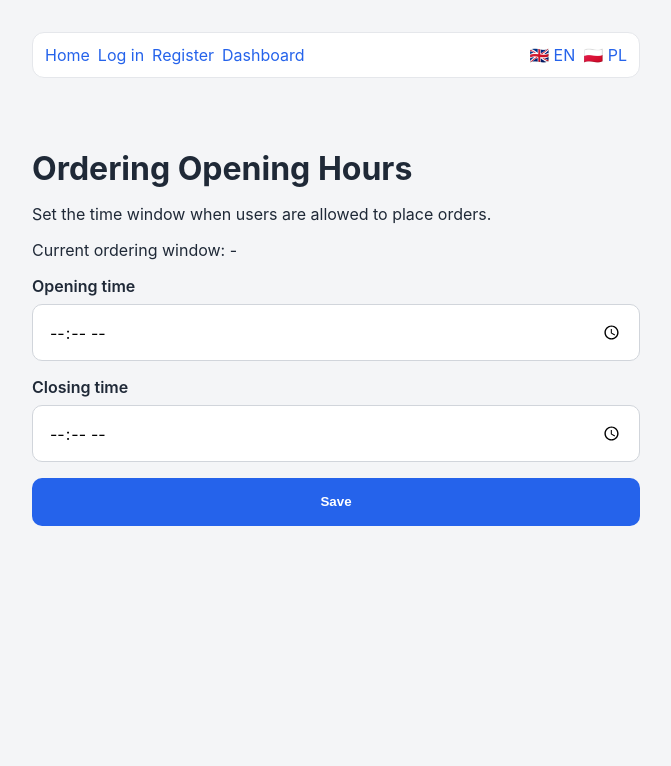
After one commit to komputerdimateusz-max/repo_new, a FastAPI app: template frontend/templates/admin_opening_hours.html in a window 1280 px wide. The commit adds this page. Shown: the top 766 px of the page, without its empty margins (304-975 px from the left). Run offline with FastAPI, Linux system fonts and the light colour scheme; the template is opened without the code that fills it, so the values that code supplies are empty.

Commit message:
feat(settings): add ordering opening hours and enforce order window

```diff
--- a/app/core/config.py
+++ b/app/core/config.py
@@ -22,6 +22,8 @@ class Settings(BaseModel):
     admin_password: str = getenv("ADMIN_PASSWORD", "Admin123!")
     admin_role: str = getenv("ADMIN_ROLE", "admin")
     app_default_cutoff_time: time = time.fromisoformat(getenv("APP_DEFAULT_CUTOFF_TIME", "10:00"))
+    app_order_open_time: time = time.fromisoformat(getenv("APP_ORDER_OPEN_TIME", "06:00"))
+    app_order_close_time: time = time.fromisoformat(getenv("APP_ORDER_CLOSE_TIME", "23:00"))
 
 
 settings: Settings = Settings()
--- a/app/main.py
+++ b/app/main.py
@@ -34,6 +34,12 @@ from app.services.menu_service import (
     toggle_menu_item_active,
 )
 from app.services.order_service import CutoffPassedError, resolve_target_order_date
+from app.services.settings_service import (
+    get_order_window_times,
+    is_within_order_window,
+    parse_hhmm_time,
+    save_order_window_times,
+)
 from app.services.user_service import (
     count_admin_users,
     create_user,
@@ -60,6 +66,34 @@ def _current_local_datetime() -> datetime:
     """Return current local datetime."""
     return datetime.now()
 
+
+
+
+def _current_local_time() -> time:
+    """Return current local time."""
+    return _current_local_datetime().time().replace(second=0, microsecond=0)
+
+
+def _get_order_window_times(db: Session) -> tuple[time, time]:
+    """Return configured order opening window with config fallback."""
+    return get_order_window_times(
+        db,
+        default_open_time=settings.app_order_open_time,
+        default_close_time=settings.app_order_close_time,
+    )
+
+
+def _is_ordering_open_now(db: Session, now_time: time | None = None) -> tuple[bool, time, time]:
+    """Check if ordering is open at the current local time."""
+    open_time, close_time = _get_order_window_times(db)
+    current_time: time = now_time or _current_local_time()
+    return is_within_order_window(current_time, open_time, close_time), open_time, close_time
+
+
+def _next_order_window_open_message(request: Request, open_time: time) -> str:
+    """Build user-friendly next opening message."""
+    open_time_display: str = open_time.strftime("%H:%M")
+    return t("order.opening_hours.next_open", get_language(request)).format(time=open_time_display)
 
 def _forbidden_catering_access(request: Request) -> RedirectResponse:
     """Redirect non-catering users back to dashboard with localized error."""
@@ -530,6 +564,11 @@ def _render_order_page(
         if user is None:
             return RedirectResponse(url="/login", status_code=status.HTTP_303_SEE_OTHER)
 
+        ordering_open, open_time, close_time = _is_ordering_open_now(db)
+        next_opening_message: str | None = None
+        if not ordering_open:
+            next_opening_message = _next_order_window_open_message(request, open_time)
+
         today: date = date.today()
         menu_items: list[CatalogItem] = _list_today_catalog_items(db=db, target_date=today)
         locations: list[Location] = (
@@ -549,6 +588,11 @@ def _render_order_page(
                 selected_location_id=selected_location_id,
                 quantities=quantities or {},
                 current_user=user,
+                ordering_open=ordering_open,
+                ordering_open_time=open_time.strftime("%H:%M"),
+                ordering_close_time=close_time.strftime("%H:%M"),
+                ordering_closed_message=t("order.opening_hours.closed", get_language(request)),
+                next_opening_message=next_opening_message,
             ),
         )
     finally:
@@ -622,6 +666,77 @@ async def settings_update_user_role(request: Request, user_id: int) -> Response:
 
     message = t("settings.success.role_updated", get_language(request)).replace(" ", "+")
     return RedirectResponse(url=f"/settings?message={message}", status_code=status.HTTP_303_SEE_OTHER)
+
+
+@app.get("/admin/opening-hours", include_in_schema=False, response_class=HTMLResponse)
+def admin_opening_hours_page(
+    request: Request,
+    message: str | None = None,
+    error: str | None = None,
+) -> Response:
+    """Render ordering opening hours settings for admin users."""
+    db: Session = db_session.SessionLocal()
+    try:
+        user_or_response = _require_admin_user(request, db)
+        if isinstance(user_or_response, RedirectResponse):
+            return user_or_response
+
+        open_time, close_time = _get_order_window_times(db)
+        return templates.TemplateResponse(
+            "admin_opening_hours.html",
+            _template_context(
+                request,
+                current_user=user_or_response,
+                message=message,
+                error=error,
+                open_time=open_time.strftime("%H:%M"),
+                close_time=close_time.strftime("%H:%M"),
+            ),
+        )
+    finally:
+        db.close()
+
+
+@app.post("/admin/opening-hours", include_in_schema=False)
+async def admin_opening_hours_save(request: Request) -> Response:
+    """Persist ordering opening hours settings."""
+    lang: str = get_language(request)
+    form_data = parse_qs((await request.body()).decode("utf-8"))
+    open_time_raw: str = form_data.get("open_time", [""])[0].strip()
+    close_time_raw: str = form_data.get("close_time", [""])[0].strip()
+
+    db: Session = db_session.SessionLocal()
+    try:
+        user_or_response = _require_admin_user(request, db)
+        if isinstance(user_or_response, RedirectResponse):
+            return user_or_response
+
+        try:
+            open_time = parse_hhmm_time(open_time_raw)
+            close_time = parse_hhmm_time(close_time_raw)
+        except ValueError:
+            error = t("opening_hours.error.invalid_time", lang).replace(" ", "+")
+            return RedirectResponse(
+                url=f"/admin/opening-hours?error={error}",
+                status_code=status.HTTP_303_SEE_OTHER,
+            )
+
+        if open_time >= close_time:
+            error = t("opening_hours.error.invalid_window", lang).replace(" ", "+")
+            return RedirectResponse(
+                url=f"/admin/opening-hours?error={error}",
+                status_code=status.HTTP_303_SEE_OTHER,
+            )
+
+        save_order_window_times(db, open_time=open_time, close_time=close_time)
+    finally:
+        db.close()
+
+    message = t("opening_hours.success.saved", lang).replace(" ", "+")
+    return RedirectResponse(
+        url=f"/admin/opening-hours?message={message}",
+        status_code=status.HTTP_303_SEE_OTHER,
+    )
 
 
 @app.get("/admin/locations", include_in_schema=False, response_class=HTMLResponse)
@@ -753,6 +868,28 @@ async def submit_order(request: Request) -> Response:
 
         form_data = parse_qs((await request.body()).decode("utf-8"))
         now: datetime = _current_local_datetime()
+        ordering_open, open_time, close_time = _is_ordering_open_now(db, now.time().replace(second=0, microsecond=0))
+        if not ordering_open:
+            return templates.TemplateResponse(
+                "order.html",
+                _template_context(
+                    request,
+                    error=t("order.opening_hours.closed", lang),
+                    cutoff_prompt=False,
+                    selected_location_id=None,
+                    quantities={},
+                    current_user=user,
+                    menu_items=[],
+                    locations=[],
+                    ordering_open=False,
+                    ordering_open_time=open_time.strftime("%H:%M"),
+                    ordering_close_time=close_time.strftime("%H:%M"),
+                    ordering_closed_message=t("order.opening_hours.closed", lang),
+                    next_opening_message=_next_order_window_open_message(request, open_time),
+                ),
+                status_code=status.HTTP_403_FORBIDDEN,
+            )
+
         location_id_raw: str = form_data.get("location_id", [""])[0].strip()
         quantities: dict[int, int] = _parse_quantities(form_data)
         if not location_id_raw:
--- a/app/models/__init__.py
+++ b/app/models/__init__.py
@@ -1,8 +1,9 @@
 """Application models package."""
 
+from app.models.app_setting import AppSetting
 from app.models.location import Location
 from app.models.menu import CatalogItem, DailyMenuItem, MenuItem
 from app.models.order import Order, OrderItem
 from app.models.user import User
 
-__all__ = ["User", "MenuItem", "CatalogItem", "DailyMenuItem", "Location", "Order", "OrderItem"]
+__all__ = ["User", "MenuItem", "CatalogItem", "DailyMenuItem", "Location", "Order", "OrderItem", "AppSetting"]
--- /dev/null
+++ b/frontend/templates/admin_opening_hours.html
@@ -0,0 +1,34 @@
+{% extends "base.html" %}
+
+{% block title %}{{ t('opening_hours.title', lang) }} · repo_new{% endblock %}
+
+{% block content %}
+<section class="stack-md">
+  <h1>{{ t('opening_hours.title', lang) }}</h1>
+  <p>{{ t('opening_hours.description', lang) }}</p>
+
+  {% if message %}
+  <p class="alert alert-success" role="status">{{ message }}</p>
+  {% endif %}
+
+  {% if error %}
+  <p class="alert alert-error" role="alert">{{ error }}</p>
+  {% endif %}
+
+  <p>{{ t('opening_hours.current_window', lang).format(open_time=open_time, close_time=close_time) }}</p>
+
+  <form method="post" action="/admin/opening-hours" class="stack-md">
+    <label class="field">
+      <span>{{ t('opening_hours.open_time', lang) }}</span>
+      <input type="time" name="open_time" value="{{ open_time }}" required />
+    </label>
+
+    <label class="field">
+      <span>{{ t('opening_hours.close_time', lang) }}</span>
+      <input type="time" name="close_time" value="{{ close_time }}" required />
+    </label>
+
+    <button type="submit" class="btn btn-primary">{{ t('opening_hours.save', lang) }}</button>
+  </form>
+</section>
+{% endblock %}
```
Also changed, not shown: app/api/v1/endpoints/orders.py (+9 -0 lines), app/i18n.py (+32 -0 lines), app/models/app_setting.py (added, +23 -0 lines), app/services/settings_service.py (added, +67 -0 lines), frontend/templates/app.html (+7 -0 lines), frontend/templates/order.html (+14 -0 lines), tests/test_dashboard_cards_navigation.py (+1 -0 lines), tests/test_menu_orders.py (+3 -0 lines), tests/test_order_opening_hours.py (added, +191 -0 lines), 1 other file.
